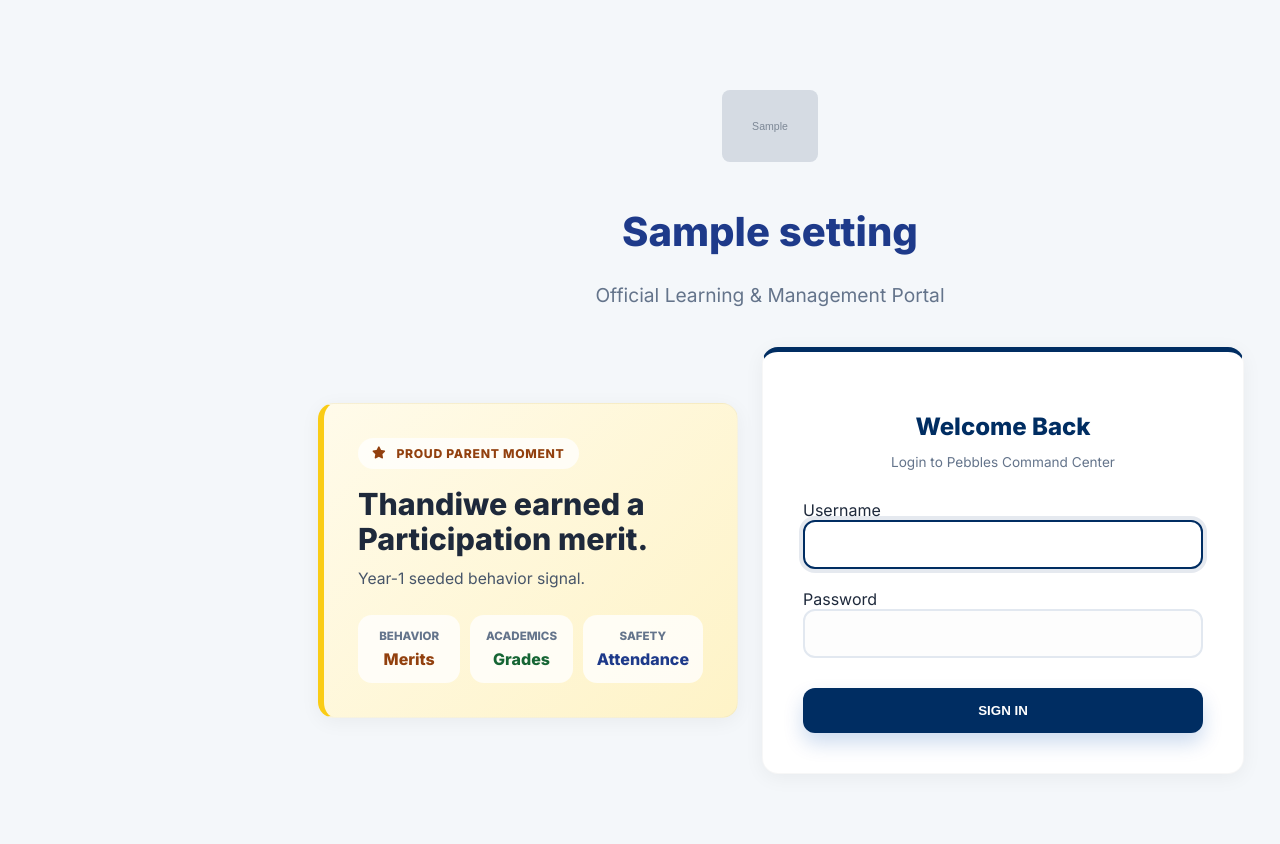
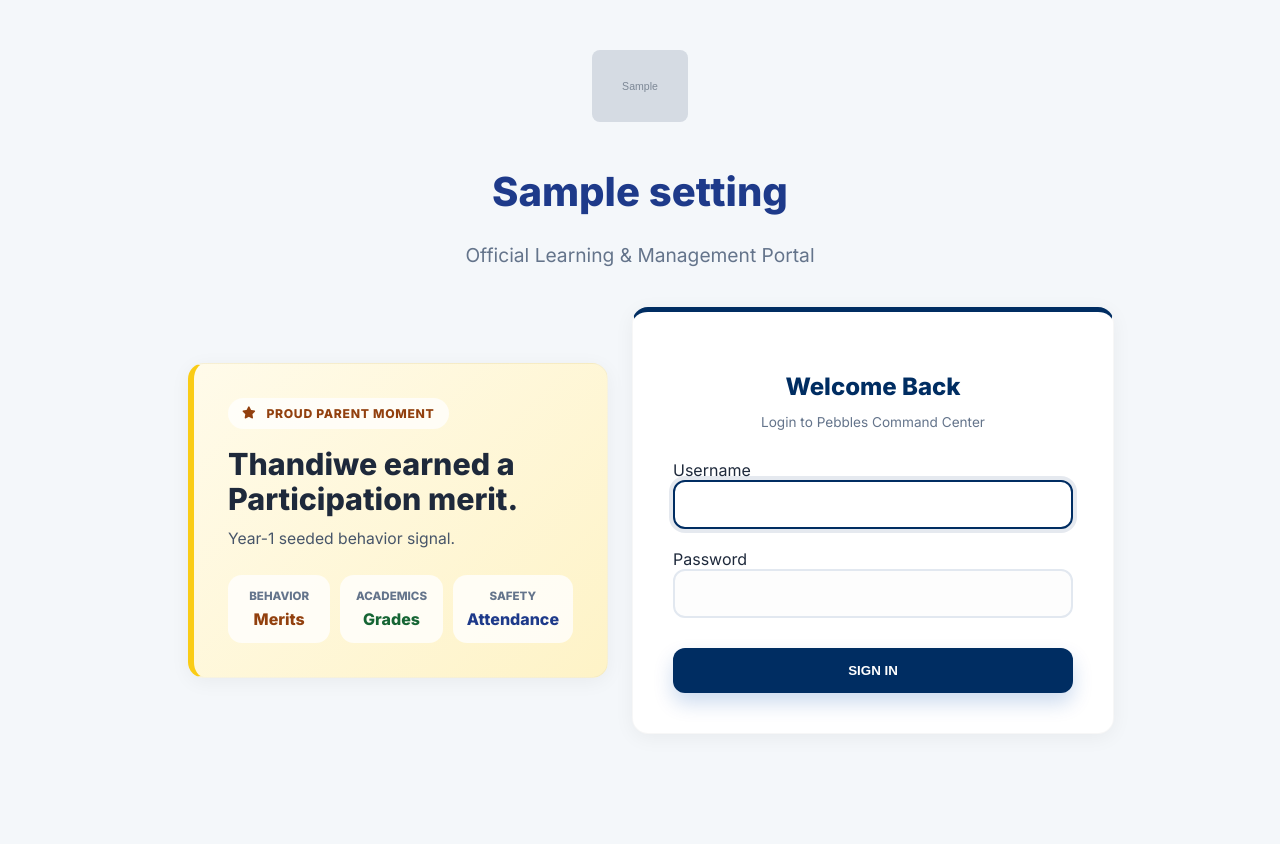
Before and after one commit to moosehova/pebbles-college-admin, a Flask app: a page that uses templates/layout.html in a window 1280 px wide. After the commit the page ends 704 px from the top, so only its background shows below. Run offline with Flask 3, Linux system fonts and the light colour scheme; tables that the repository leaves empty hold one stand-in row (values such as "Sample post"); grey boxes marked "Sample" are stand-in pictures.

Commit message:
all changes

```diff
--- a/static/css/style.css
+++ b/static/css/style.css
@@ -146,6 +146,13 @@ body {
     padding: 40px;
 }
 
+/* Login / unauthenticated pages — no sidebar offset */
+.main-content.no-sidebar {
+    margin-left: 0;
+    width: 100%;
+    padding: 0;
+}
+
 /* Premium Card Design */
 .owlio-card {
     background: white;
--- a/templates/layout.html
+++ b/templates/layout.html
@@ -70,7 +70,7 @@
     </div>
     {% endif %}
 
-        <div class="main-content">
+        <div class="main-content {% if not current_user.is_authenticated %}no-sidebar{% endif %}">
             {% if current_user.is_authenticated %}
             <header class="top-bar" style="display: flex; justify-content: space-between; align-items: center; padding: 15px 30px; background: white; border-bottom: 1px solid #edf2f7; position: sticky; top: 0; z-index: 100;">
                 <div class="search-area" style="display: flex; align-items: center; gap: 15px;">
```
